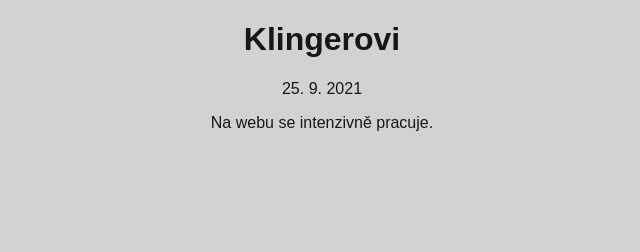
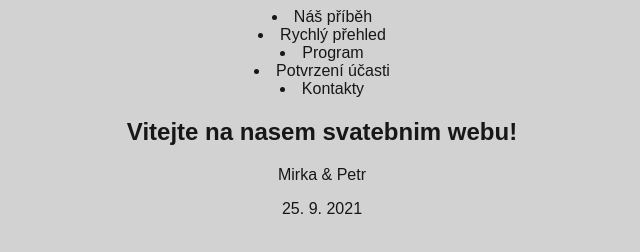
Before and after one commit to KamilRegner/budemeklingerovi, a plain HTML site: page index.html in a window 1280 px wide. Shown: the whole page, without its empty margins (326-966 px from the left). Drawn offline with Linux system fonts and the light colour scheme; a web font is replaced by a local one.

Commit message:
Content of nav menu

```diff
--- a/index.html
+++ b/index.html
@@ -8,10 +8,19 @@
     <title>Klingerovi</title>
 </head>
 <body>
-    <div class="pre-box">
-        <h1>Klingerovi</h1>
+    <header>
+        <nav>
+            <li>Náš příběh</li>
+            <li>Rychlý přehled</li>
+            <li>Program</li>
+            <li>Potvrzení účasti</li>
+            <li>Kontakty</li>
+        </nav>
+    </header>
+    <section class="pre-box">
+        <h1>Vitejte na nasem svatebnim webu!</h1>
+        <p>Mirka & Petr</p>
         <p>25. 9. 2021</p>
-        <p>Na webu se intenzivně pracuje.</p>
-    </div>
+    </section>
 </body>
 </html>
```
